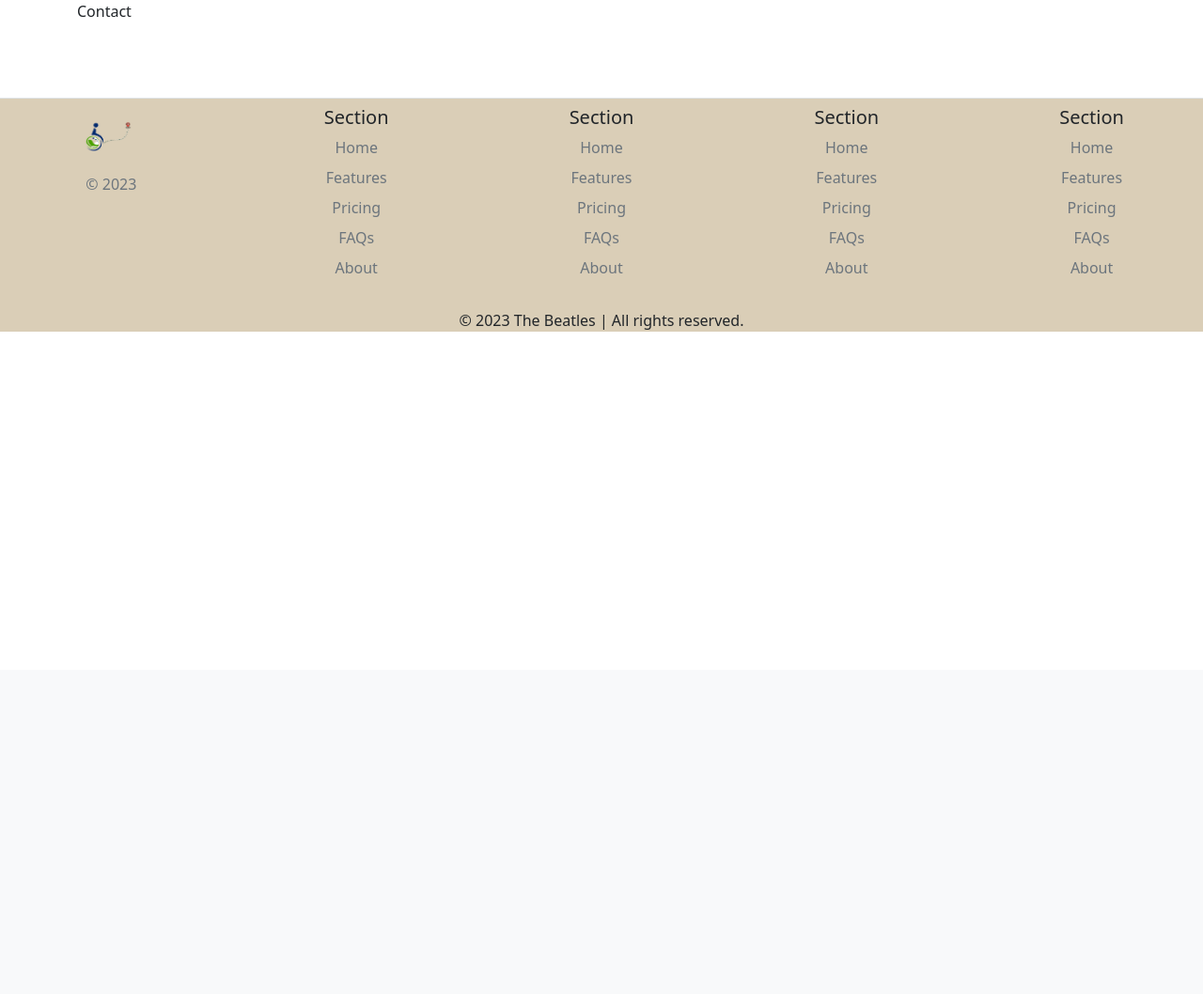
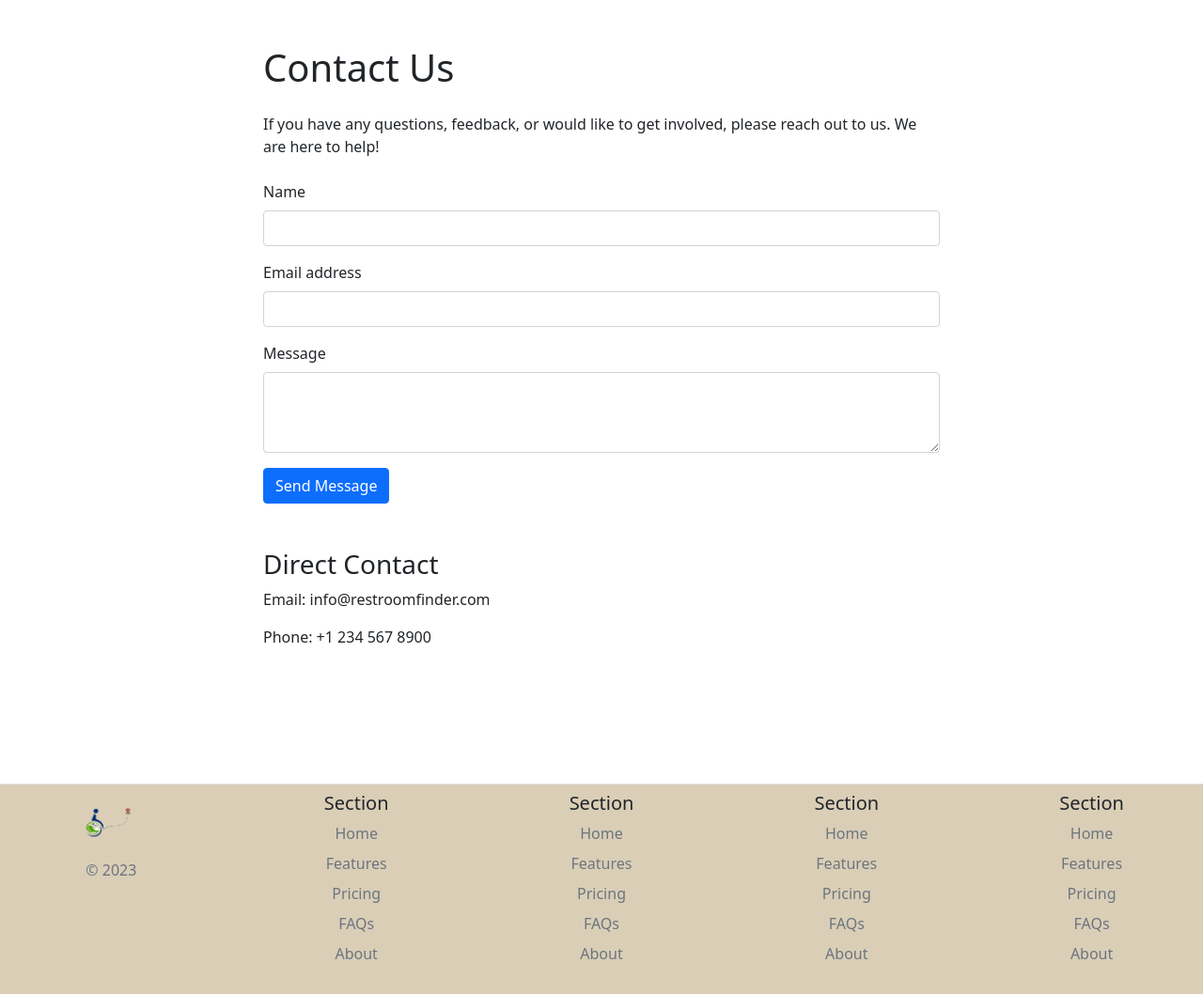
Before and after one commit to krishna2614/The-Beatles, a Django app: page /contact/ in a window 1280 px wide. Shown: the part 87-1145 px from the top of the page at 94% size. Before the commit the page ends 440 px from the top, so only its background shows below. Run offline with Django 4.2, Linux system fonts and the light colour scheme; some libraries are stand-ins or nearby versions.

Commit message:
[Add] -> Contact & About Pages

```diff
--- a/templates/contact.html
+++ b/templates/contact.html
@@ -10,5 +10,38 @@
 {% endblock %}
 
 {% block content %}
-    <p>Contact</p>
+    <main>
+    <section class="py-5">
+      <div class="container">
+        <div class="row">
+          <div class="col-md-8 mx-auto">
+            <h1 class="mb-4">Contact Us</h1>
+            <p class="mb-4">If you have any questions, feedback, or would like to get involved, please reach out to us. We are here to help!</p>
+
+            <form id="contactForm" action="MAILTO:ks105@gmail.com" method="post" enctype="text/plain">
+              <div class="mb-3">
+                <label for="name" class="form-label">Name</label>
+                <input type="text" class="form-control" id="name" name="name" required>
+              </div>
+              <div class="mb-3">
+                <label for="email" class="form-label">Email address</label>
+                <input type="email" class="form-control" id="email" name="email" required>
+              </div>
+              <div class="mb-3">
+                <label for="message" class="form-label">Message</label>
+                <textarea class="form-control" id="message" name="message" rows="3" required></textarea>
+              </div>
+              <button type="submit" class="btn btn-primary">Send Message</button>
+            </form>
+
+            <div class="mt-5">
+              <h3>Direct Contact</h3>
+              <p>Email: info@restroomfinder.com</p>
+              <p>Phone: +1 234 567 8900</p>
+            </div>
+          </div>
+        </div>
+      </div>
+    </section>
+  </main>
 {% endblock content %}
```
Also changed, not shown: templates/about.html (+24 -1 lines).
